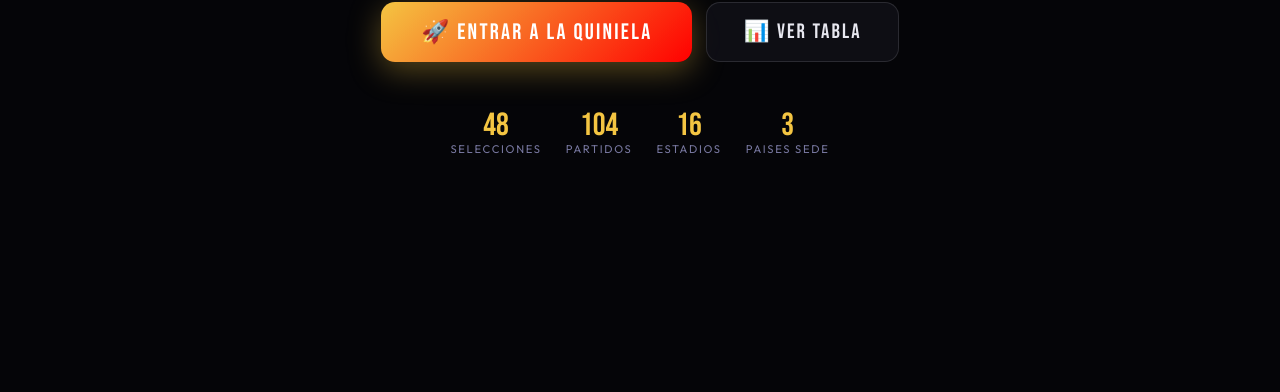
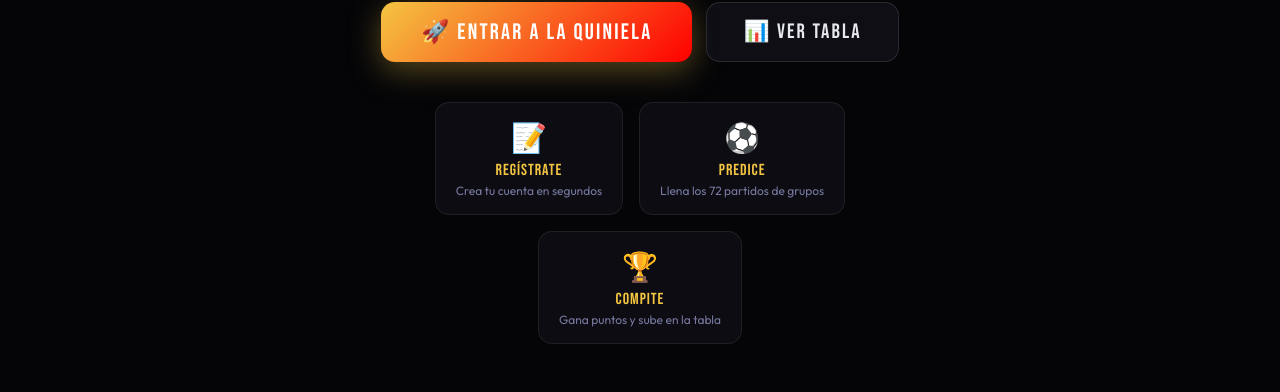
Before and after one commit to Procim18/quiniela-mundial-2026, a Next.js app: page / in a window 1280 px wide. Shown: the part 844-1236 px from the top of the page. Before the commit the page ends 1040 px from the top, so only its background shows below. Built offline with nearby package versions, Linux system fonts and the light colour scheme.

Commit message:
404, favicon, chat notif, home mejorado

```diff
--- a/src/app/layout.tsx
+++ b/src/app/layout.tsx
@@ -4,6 +4,12 @@ import { AuthProvider } from '@/lib/auth-context'
 import Navbar from '@/components/Navbar'
 
 export const metadata: Metadata = {
+  title: 'Quiniela Mundial 2026',
+  description: 'Predice los resultados del Mundial 2026',
+  icons: { icon: '/favicon.svg' },
+}
+
+const __unused: Metadata = {
   title: 'Quiniela Mundial 2026',
   description: 'La quiniela del Mundial 2026',
 }
--- a/src/app/page.tsx
+++ b/src/app/page.tsx
@@ -227,6 +227,23 @@ export default function HomePage() {
           )}
         </div>
 
+        {/* How to join - only for non-logged users */}
+        {!player && (
+          <div style={{ marginTop: 40, display: 'flex', gap: 16, flexWrap: 'wrap', justifyContent: 'center', animation: 'slideUp 0.8s ease 1.2s both', maxWidth: 600 }}>
+            {[
+              { n: '1', icon: '📝', label: 'Regístrate', desc: 'Crea tu cuenta en segundos' },
+              { n: '2', icon: '⚽', label: 'Predice', desc: 'Llena los 72 partidos de grupos' },
+              { n: '3', icon: '🏆', label: 'Compite', desc: 'Gana puntos y sube en la tabla' },
+            ].map(s => (
+              <div key={s.n} style={{ background: 'rgba(17,17,24,0.7)', border: '1px solid rgba(255,255,255,0.08)', borderRadius: 14, padding: '16px 20px', textAlign: 'center', minWidth: 140, backdropFilter: 'blur(10px)' }}>
+                <div style={{ fontSize: '1.8rem', marginBottom: 6 }}>{s.icon}</div>
+                <div style={{ fontFamily: "'Bebas Neue', sans-serif", fontSize: '1rem', color: 'var(--gold)', letterSpacing: '0.06em' }}>{s.label}</div>
+                <div style={{ fontSize: '0.75rem', color: 'var(--muted)', marginTop: 3 }}>{s.desc}</div>
+              </div>
+            ))}
+          </div>
+        )}
+
         {/* Stats bar */}
         <div style={{ marginTop: 48, display: 'flex', gap: 24, justifyContent: 'center', flexWrap: 'wrap', animation: 'slideUp 0.8s ease 1.2s both' }}>
           {[
```
Also changed, not shown: src/app/chat/page.tsx (+21 -4 lines), src/app/not-found.tsx (added, +18 -0 lines).
